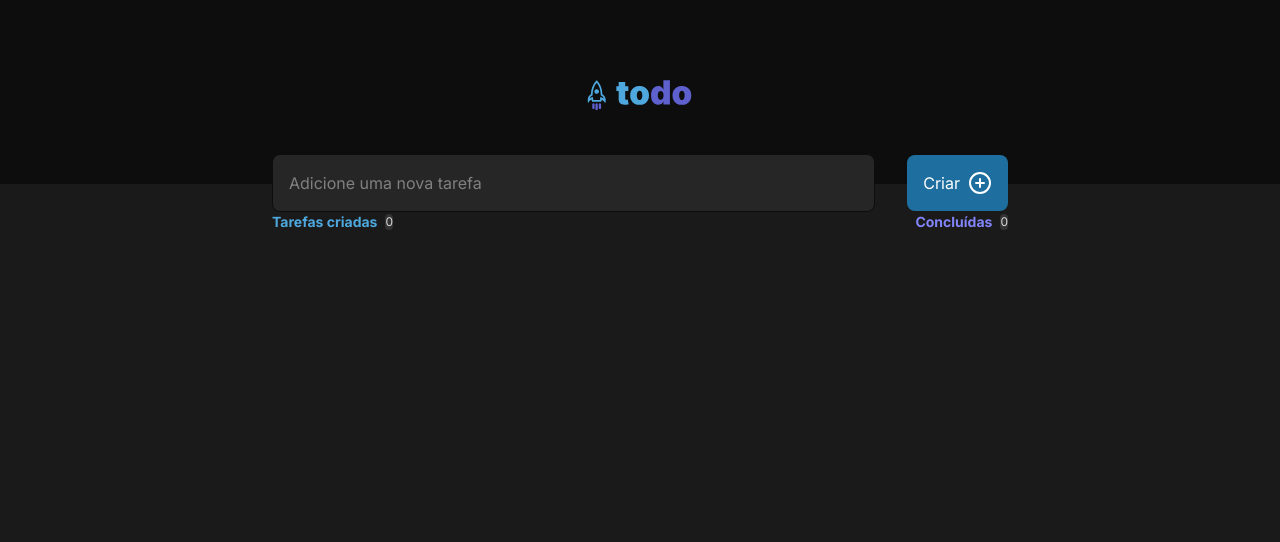
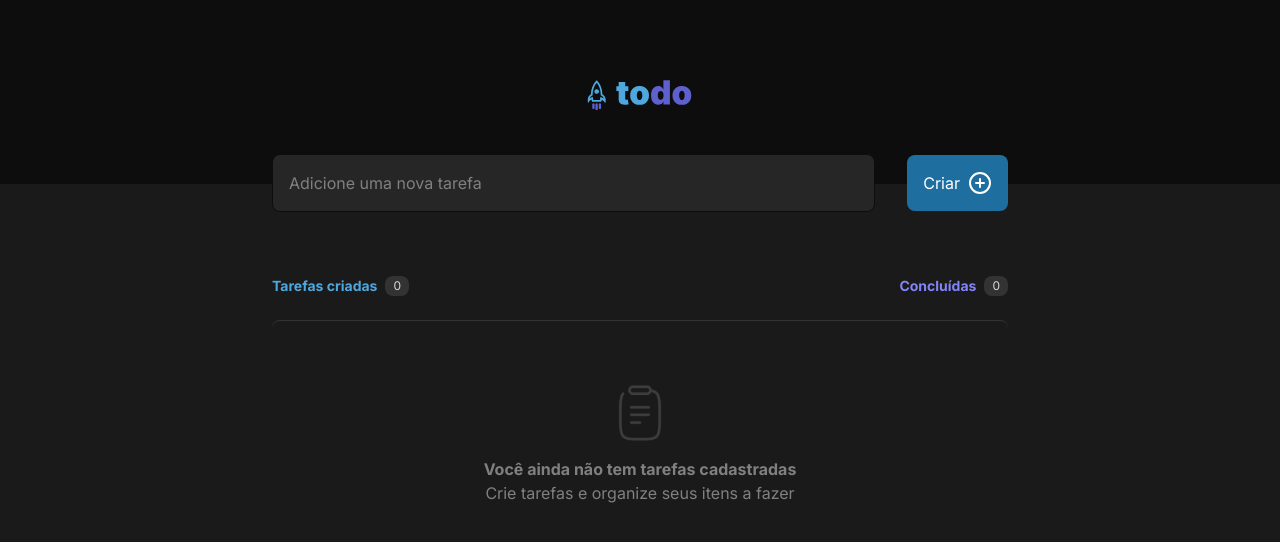
Before and after one commit to fanuelcouto99/to-do-list, a Next.js app in the folder web/: page / in a window 1280 px wide. Shown: the top 542 px of the page. Built offline with nearby package versions, Linux system fonts and the light colour scheme.

Commit message:
Criado componente para lista vazia

```diff
--- a/web/src/components/EmptyToDo.tsx
+++ b/web/src/components/EmptyToDo.tsx
@@ -1,16 +1,32 @@
+import Image from "next/image";
+import clipboard from '../assets/clipboard.svg';
+
 export function EmptyToDo() {
     return (
-        <div className="flex items-center justify-center">
-            <div className="w-[46rem] flex items-center justify-between">
+        <div className="flex flex-col items-center justify-center">
+            <div className="w-[46rem] flex items-center justify-between mt-16">
                 <div className="flex items-center gap-2">
                     <strong className="text-blue-500 text-sm">Tarefas criadas</strong>
-                    <span className="text-gray-200 text-xs bg-gray-400 rounded-lg">0</span>
+                    <span className="text-gray-200 text-xs bg-gray-400 rounded-lg px-2 py-[0.125rem]">0</span>
                 </div>
 
                 <div className="flex items-center gap-2">
                     <strong className="text-purple-500 text-sm">Concluídas</strong>
-                    <span className="text-gray-200 text-xs bg-gray-400 rounded-lg">0</span>
+                    <span className="text-gray-200 text-xs bg-gray-400 rounded-lg px-2 py-[0.125rem]">0</span>
                 </div>
+            </div>
+
+            <div className="mt-6 flex flex-col items-center justify-center w-[46rem] py-16 px-6 text-base leading-6 text-gray-300 border-t border-gray-400 rounded-lg">
+
+                <Image src={clipboard} alt="" className="mb-4"/>
+
+                <strong>
+                    Você ainda não tem tarefas cadastradas
+                </strong>
+
+                <span>
+                    Crie tarefas e organize seus itens a fazer
+                </span>
             </div>
         </div>
     );
```
Also changed, not shown: web/src/assets/clipboard.svg (added).
